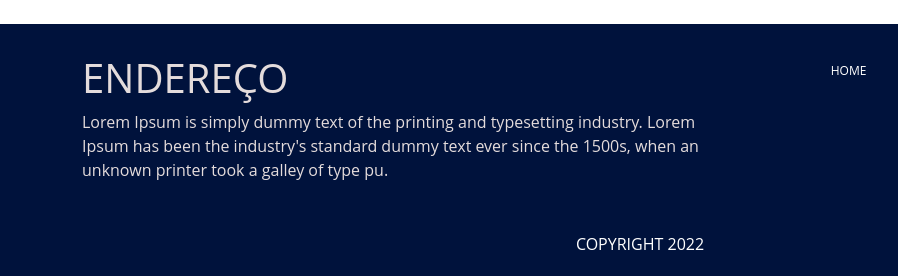
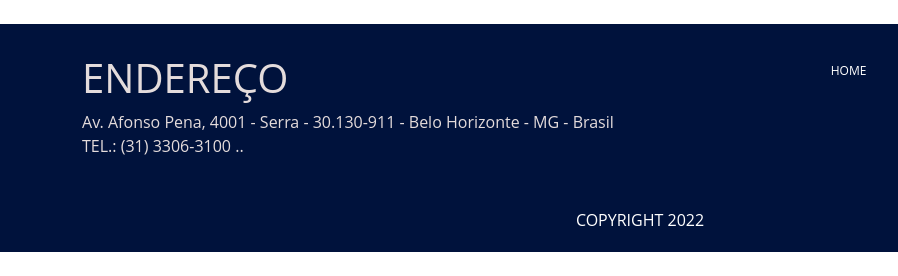
Before and after one commit to AndersonCarvalhoBH/TJMG, a plain HTML site: page index.html in a window 1280 px wide. Shown: the part 1632-1908 px from the top of the page, 0-898 px from the left. After the commit the page ends 1884 px from the top, so only its background shows below. Drawn offline with nearby package versions, Linux system fonts and the light colour scheme.

Commit message:
Update index.html

```diff
--- a/index.html
+++ b/index.html
@@ -280,9 +280,7 @@
             <div class="row">
                 <div class="col-md-7 col-sm-2">
                     <h1 class="endereco">ENDEREÇO</h1>
-                    <p class="text-endeco">Lorem Ipsum is simply dummy text of the printing and typesetting industry.
-                        Lorem Ipsum has been the industry's standard dummy text ever since the 1500s, when an unknown
-                        printer took a galley of type pu.
+                    <p class="text-endeco">Av. Afonso Pena, 4001 - Serra - 30.130-911 - Belo Horizonte - MG - Brasil <br>TEL.: (31) 3306-3100 ..
 
                     </p>
                 </div>
```
